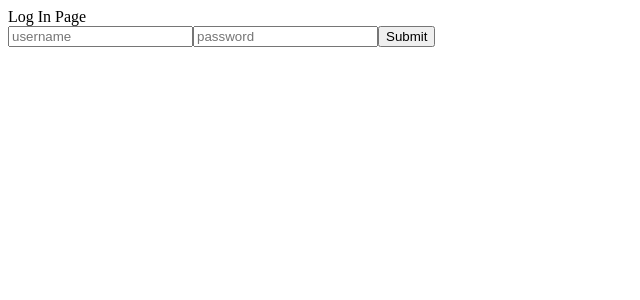
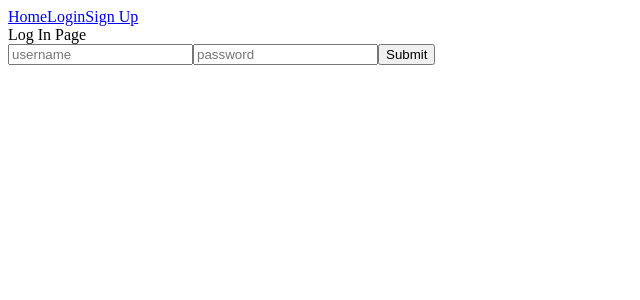
Before and after one commit to Mark-Boyle/T3A2_client, a React (Create React App) app: page /login in a window 1280 px wide. Shown: the top 300 px of the page, without its empty margins (0-640 px from the left). Built offline with nearby package versions, Linux system fonts and the light colour scheme.

Commit message:
Added NavBar

```diff
--- a/src/components/App.js
+++ b/src/components/App.js
@@ -2,10 +2,12 @@ import {BrowserRouter as Router, Switch, Route} from 'react-router-dom';
 import LogIn from './LogIn';
 import SignUp from './SignUp';
 import Home from './Home';
+import NavBar from './NavBar';
 
 function App() {
   return (
     <Router>
+      <NavBar />
       <Switch>
         <Route path="/" exact component={Home} />
         <Route path="/login" exact component={LogIn} />
--- /dev/null
+++ b/src/components/NavBar.jsx
@@ -0,0 +1,12 @@
+import React from 'react'
+import { NavLink } from 'react-router-dom'
+
+export default function NavBar() {
+    return (
+        <nav>
+            <NavLink to='/'>Home</NavLink>
+            <NavLink to='/login'>Login</NavLink>
+            <NavLink to='/sign-up'>Sign Up</NavLink>
+        </nav>
+    );
+}
```
